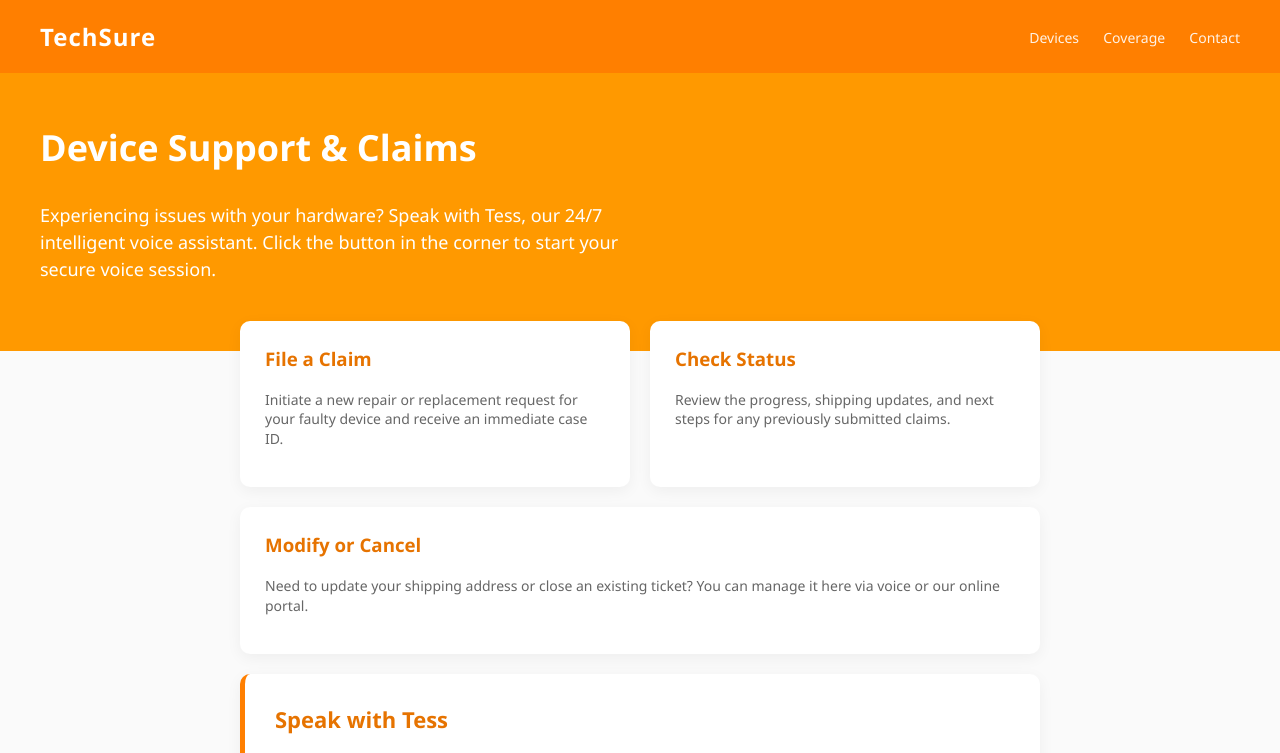
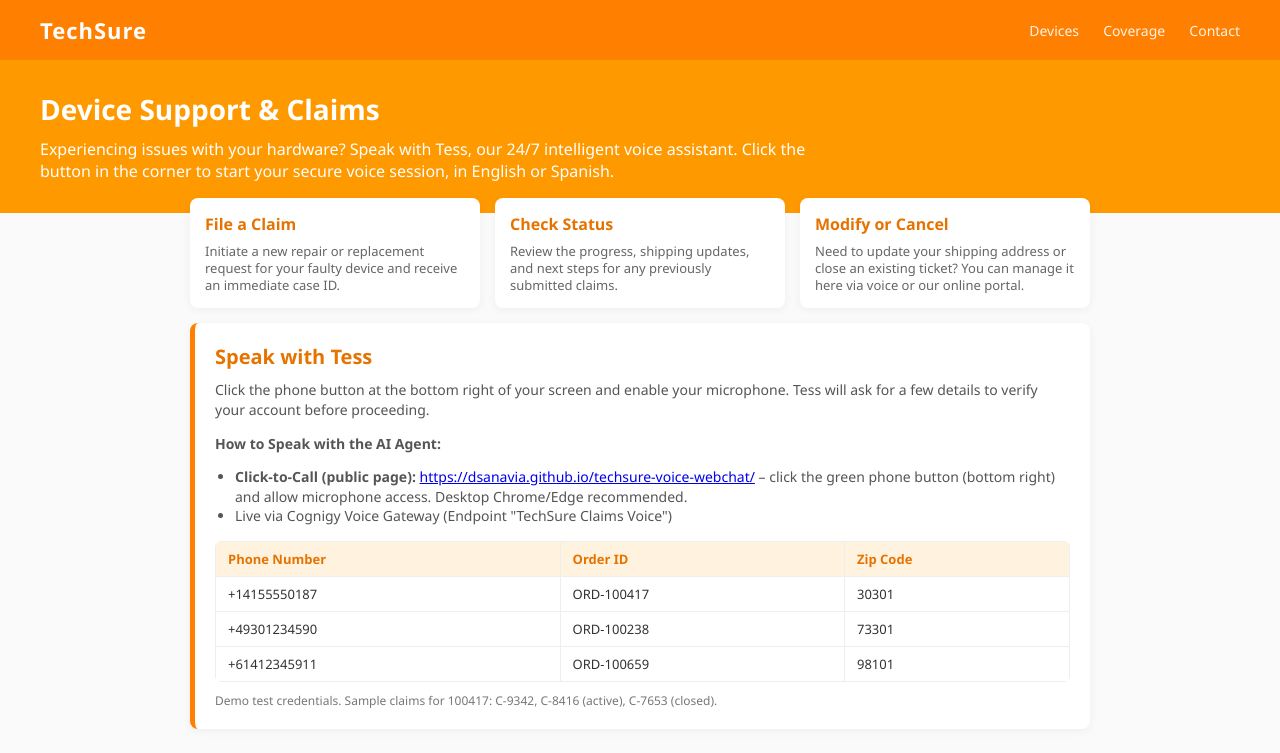
Before and after one commit to dsanavia/techsure-voice-webchat, a plain HTML site: page index.html in a window 1280 px wide. Shown: the top 753 px of the page. Drawn offline with Linux system fonts and the light colour scheme; a script that the page names is missing.

Commit message:
Update index.html

```diff
--- a/index.html
+++ b/index.html
@@ -12,11 +12,15 @@
             padding: 0;
             background-color: #fafafa;
             color: #333;
+            /* Added to help fit on one page */
+            display: flex;
+            flex-direction: column;
+            min-height: 100vh;
         }
         header {
-            background-color: #ff7f00; /* Vibrant Orange */
+            background-color: #ff7f00;
             color: white;
-            padding: 20px 40px;
+            padding: 15px 40px; /* Reduced padding */
             display: flex;
             justify-content: space-between;
             align-items: center;
@@ -24,7 +28,7 @@
         }
         header h1 {
             margin: 0;
-            font-size: 24px;
+            font-size: 22px; /* Slightly smaller */
             letter-spacing: 1px;
         }
         header nav a {
@@ -40,35 +44,38 @@
             text-decoration: underline;
         }
         .hero {
-            background-color: #ff9900; /* Lighter Orange for Hero */
+            background-color: #ff9900;
             color: white;
-            padding: 50px 40px;
+            padding: 30px 40px; /* Reduced padding */
         }
         .hero h2 {
             margin-top: 0;
-            font-size: 36px;
+            font-size: 28px; /* Reduced size */
+            margin-bottom: 10px;
         }
         .hero p {
-            font-size: 18px;
-            max-width: 600px;
-            line-height: 1.5;
+            font-size: 16px; /* Reduced size */
+            max-width: 800px;
+            line-height: 1.4;
+            margin: 0;
         }
         .container {
-            max-width: 800px;
-            margin: -30px auto 40px;
+            max-width: 900px;
+            margin: -15px auto 20px; /* Tighter margins */
             padding: 0 20px;
+            flex: 1; /* Pushes footer down */
         }
         .card-grid {
             display: grid;
-            grid-template-columns: 1fr 1fr;
-            gap: 20px;
-            margin-bottom: 20px;
+            grid-template-columns: 1fr 1fr 1fr; /* 3 columns to save vertical space */
+            gap: 15px;
+            margin-bottom: 15px;
         }
         .card {
             background: white;
-            padding: 25px;
-            border-radius: 10px;
-            box-shadow: 0 4px 15px rgba(0,0,0,0.05);
+            padding: 15px; /* Tighter padding */
+            border-radius: 8px;
+            box-shadow: 0 2px 10px rgba(0,0,0,0.05);
             transition: transform 0.2s ease;
         }
         .card:hover {
@@ -77,46 +84,54 @@
         .card h3 {
             color: #e67300;
             margin-top: 0;
+            margin-bottom: 8px;
+            font-size: 16px;
         }
         .card p {
-            font-size: 14px;
+            font-size: 13px;
             color: #666;
-            line-height: 1.4;
+            line-height: 1.3;
+            margin: 0;
         }
         .talk-to-tess {
             background: white;
-            padding: 30px;
-            border-radius: 10px;
+            padding: 20px; /* Tighter padding */
+            border-radius: 8px;
             border-left: 5px solid #ff7f00;
-            box-shadow: 0 4px 15px rgba(0,0,0,0.05);
-            margin-bottom: 40px;
+            box-shadow: 0 2px 10px rgba(0,0,0,0.05);
+            margin-bottom: 20px;
         }
         .talk-to-tess h3 {
             color: #e67300;
             margin-top: 0;
-            font-size: 22px;
+            margin-bottom: 10px;
+            font-size: 20px;
         }
         .talk-to-tess p {
             color: #555;
-            line-height: 1.5;
+            line-height: 1.4;
+            font-size: 14px;
+            margin-top: 0;
         }
         .talk-to-tess ul {
             color: #555;
-            line-height: 1.6;
+            line-height: 1.4;
+            font-size: 14px;
             padding-left: 20px;
-            margin-bottom: 20px;
+            margin-bottom: 15px;
+            margin-top: 5px;
         }
         table {
             width: 100%;
             border-collapse: collapse;
-            margin-top: 20px;
-            font-size: 14px;
-            border-radius: 8px;
+            margin-top: 10px;
+            font-size: 13px;
+            border-radius: 6px;
             overflow: hidden;
         }
         th, td {
             border: 1px solid #eee;
-            padding: 12px 15px;
+            padding: 8px 12px; /* Tighter padding */
             text-align: left;
         }
         th {
@@ -124,12 +139,19 @@
             font-weight: 600;
             color: #e67300;
         }
+        .info-text {
+            font-size: 12px;
+            color: #777;
+            margin-top: 10px;
+            display: block;
+        }
         footer {
             text-align: center;
-            font-size: 13px;
+            font-size: 12px;
             color: #999;
-            padding: 30px;
+            padding: 15px; /* Tighter padding */
             border-top: 1px solid #eee;
+            background-color: #fafafa;
         }
     </style>
 </head>
@@ -146,7 +168,7 @@
 
     <div class="hero">
         <h2>Device Support & Claims</h2>
-        <p>Experiencing issues with your hardware? Speak with Tess, our 24/7 intelligent voice assistant. Click the button in the corner to start your secure voice session.</p>
+        <p>Experiencing issues with your hardware? Speak with Tess, our 24/7 intelligent voice assistant. Click the button in the corner to start your secure voice session, in English or Spanish.</p>
     </div>
 
     <div class="container">
@@ -159,14 +181,13 @@
                 <h3>Check Status</h3>
                 <p>Review the progress, shipping updates, and next steps for any previously submitted claims.</p>
             </div>
+            <div class="card">
+                <h3>Modify or Cancel</h3>
+                <p>Need to update your shipping address or close an existing ticket? You can manage it here via voice or our online portal.</p>
+            </div>
         </div>
 
-        <div class="card">
-            <h3>Modify or Cancel</h3>
-            <p>Need to update your shipping address or close an existing ticket? You can manage it here via voice or our online portal.</p>
-        </div>
-
-        <div class="talk-to-tess" style="margin-top: 20px;">
+        <div class="talk-to-tess">
             <h3>Speak with Tess</h3>
             <p>Click the phone button at the bottom right of your screen and enable your microphone. Tess will ask for a few details to verify your account before proceeding.</p>
 
@@ -176,28 +197,32 @@
                 <li>Live via Cognigy Voice Gateway (Endpoint "TechSure Claims Voice")</li>
             </ul>
 
+            <!-- Updated Table -->
             <table>
                 <tr>
-                    <th>Test Phone Number</th>
-                    <th>Demo Order ID</th>
-                    <th>Demo Zip Code</th>
+                    <th>Phone Number</th>
+                    <th>Order ID</th>
+                    <th>Zip Code</th>
                 </tr>
                 <tr>
-                    <td>+1 (800) 555-0199</td>
-                    <td>AX-99201</td>
-                    <td>90210</td>
+                    <td>+14155550187</td>
+                    <td>ORD-100417</td>
+                    <td>30301</td>
                 </tr>
                 <tr>
-                    <td>+44 20 7946 0958</td>
-                    <td>AX-99202</td>
-                    <td>SW1A 1AA</td>
+                    <td>+49301234590</td>
+                    <td>ORD-100238</td>
+                    <td>73301</td>
                 </tr>
                 <tr>
-                    <td>+61 3 7010 1234</td>
-                    <td>AX-99203</td>
-                    <td>3000</td>
+                    <td>+61412345911</td>
+                    <td>ORD-100659</td>
+                    <td>98101</td>
                 </tr>
             </table>
+
+            <!-- New Info Text -->
+            <span class="info-text">Demo test credentials. Sample claims for 100417: C-9342, C-8416 (active), C-7653 (closed).</span>
         </div>
     </div>
 
@@ -206,11 +231,18 @@
     </footer>
 
     <!-- Cognigy Click-to-Call Widget (Voice Gateway) -->
-<script src="https://github.com/Cognigy/click-to-call-widget/releases/latest/download/webRTCWidget.js"></script>
+    <script src="https://github.com/Cognigy/click-to-call-widget/releases/latest/download/webRTCWidget.js"></script>
     <script>
         addEventListener("load", (event) => {
             if (window.initWebRTCWidget) {
-                window.initWebRTCWidget("https://endpoint-trial.cognigy.ai/220e6ae85becd8057ff5bb0a96b1d9f20960f458d25e694951d34a4dbee2cb7e");
+                // Added title and subtitle options to change the text on the green widget
+                window.initWebRTCWidget(
+                    "https://endpoint-trial.cognigy.ai/220e6ae85becd8057ff5bb0a96b1d9f20960f458d25e694951d34a4dbee2cb7e",
+                    {
+                        title: "Tess - TechSure",
+                        subtitle: "Claims & Device Support"
+                    }
+                );
             }
         });
     </script>
```
